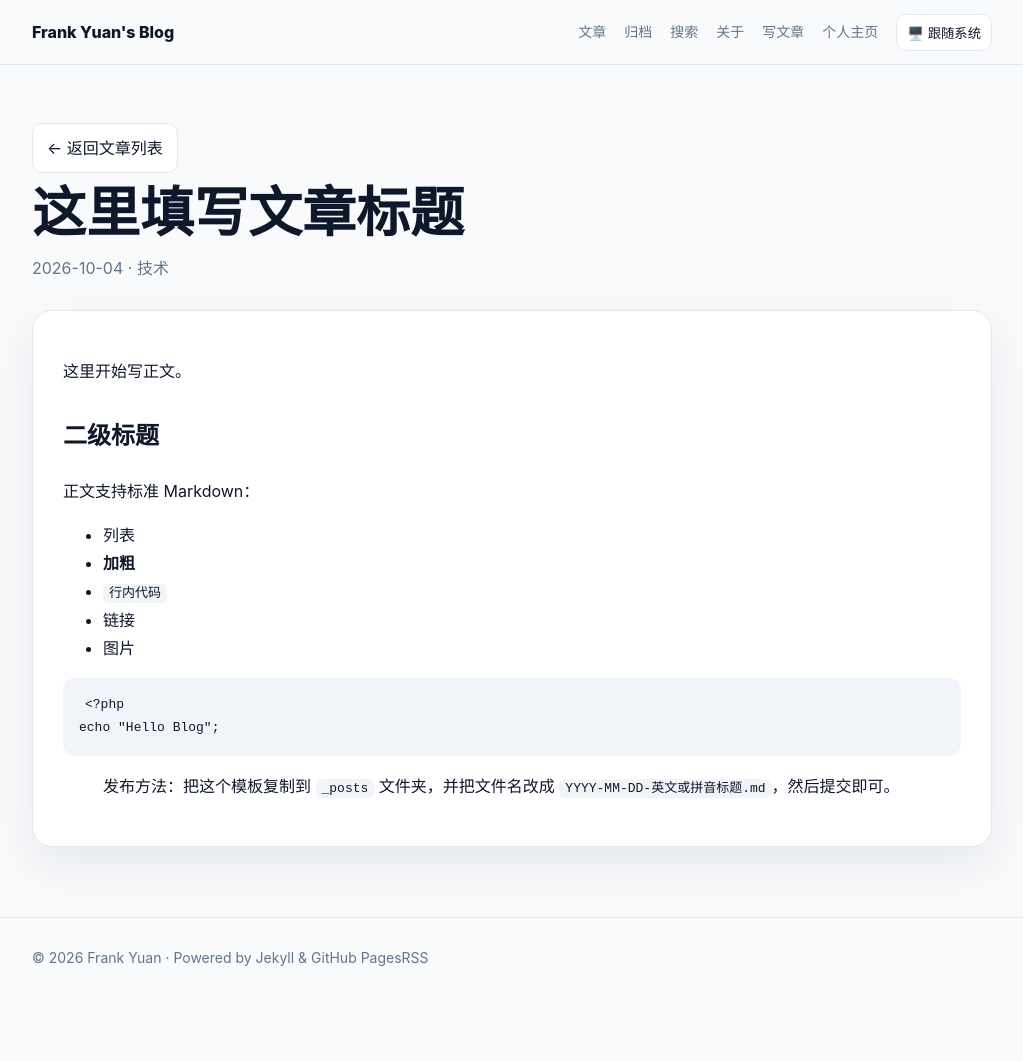
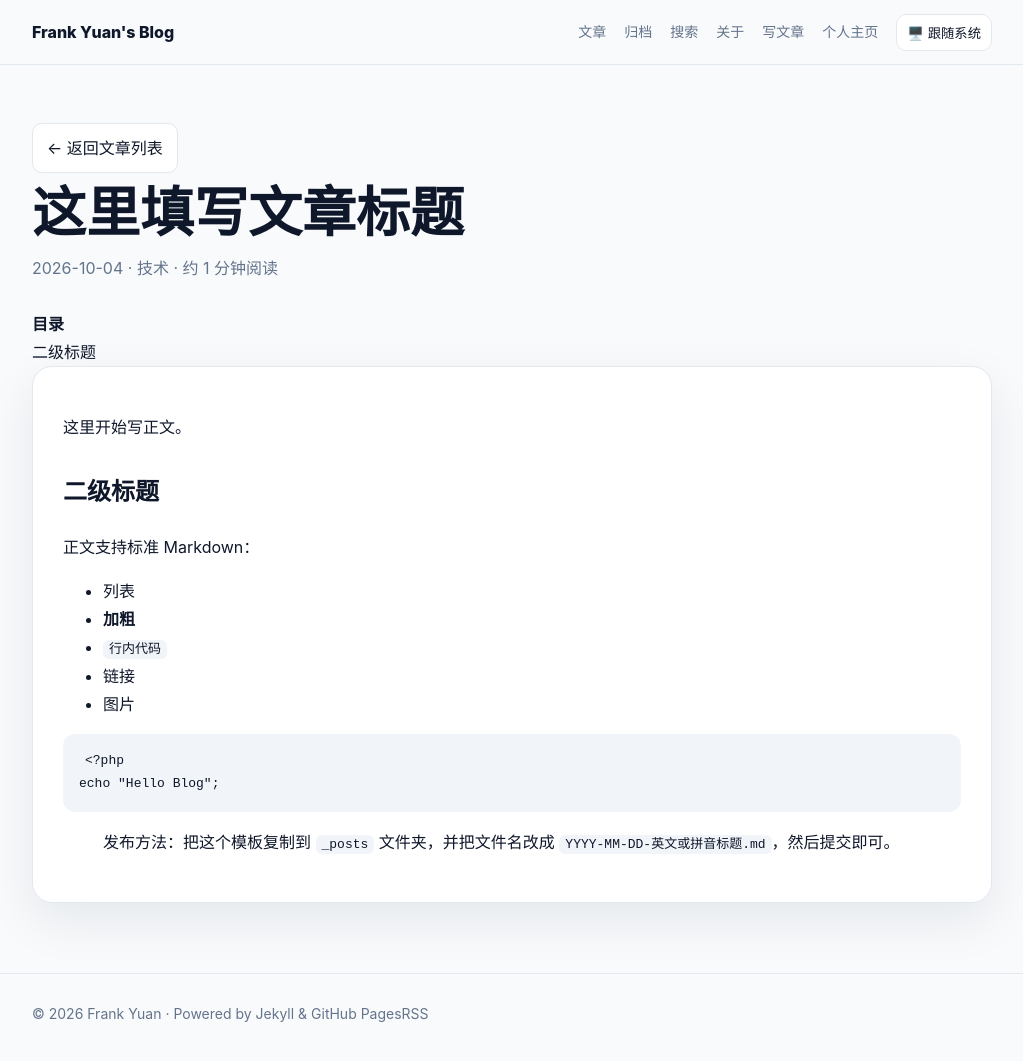
Before and after one commit to SinceJack/blog, a Jekyll site: the page built from ARTICLE_TEMPLATE.md, in a window 1280 px wide and 1067 px high. Shown: the top 1061 px of the window, without its empty margins (128-1151 px from the left). Built offline with Jekyll 4.4.1, drawn with Linux system fonts in a browser that asks for light colours.

Commit message:
Add reading time tags and article TOC

```diff
--- a/_layouts/post.html
+++ b/_layouts/post.html
@@ -1,4 +1,5 @@
 ---
 layout: default
 ---
-<article class="article"><div class="wrap"><a class="btn" href="{{ '/' | relative_url }}">← 返回文章列表</a><h1>{{ page.title }}</h1><div class="article-meta">{{ page.date | date: "%Y-%m-%d" }}{% if page.category %} · {{ page.category }}{% endif %}</div><div class="article-content">{{ content }}</div></div></article>
+{% assign words = content | number_of_words %}{% assign minutes = words | divided_by: 300 | plus: 1 %}
+<article class="article"><div class="wrap"><a class="btn" href="{{ '/' | relative_url }}">← 返回文章列表</a><h1>{{ page.title }}</h1><div class="article-meta">{{ page.date | date: "%Y-%m-%d" }}{% if page.category %} · {{ page.category }}{% endif %} · 约 {{ minutes }} 分钟阅读</div>{% if page.tags %}<div class="post-tags">{% for tag in page.tags %}<a class="mini-tag" href="{{ '/archive/' | relative_url }}#tag-{{ tag | slugify }}">#{{ tag }}</a>{% endfor %}</div>{% endif %}<div class="article-grid"><aside id="toc" class="toc"><strong>目录</strong><div id="tocList"></div></aside><div class="article-content" id="articleContent">{{ content }}</div></div></div></article><script>(function(){const c=document.getElementById('articleContent'),list=document.getElementById('tocList'),toc=document.getElementById('toc');if(!c||!list)return;const hs=[...c.querySelectorAll('h2,h3')];if(!hs.length){toc.style.display='none';return}hs.forEach((h,i)=>{if(!h.id)h.id='section-'+(i+1);const a=document.createElement('a');a.href='#'+h.id;a.textContent=h.textContent;a.className=h.tagName==='H3'?'toc-h3':'';list.appendChild(a)})})();</script>
```
